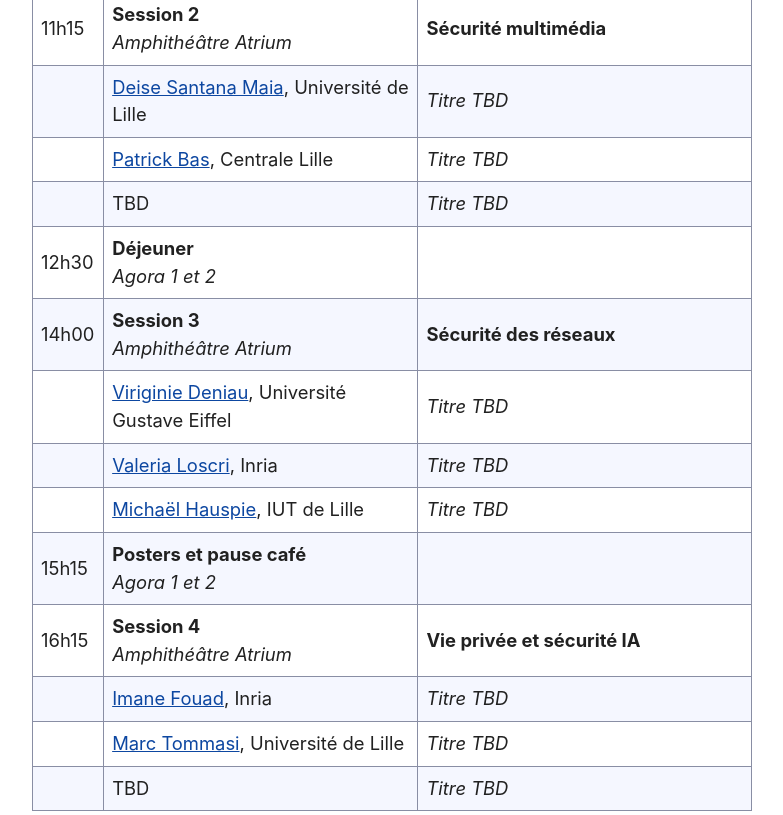
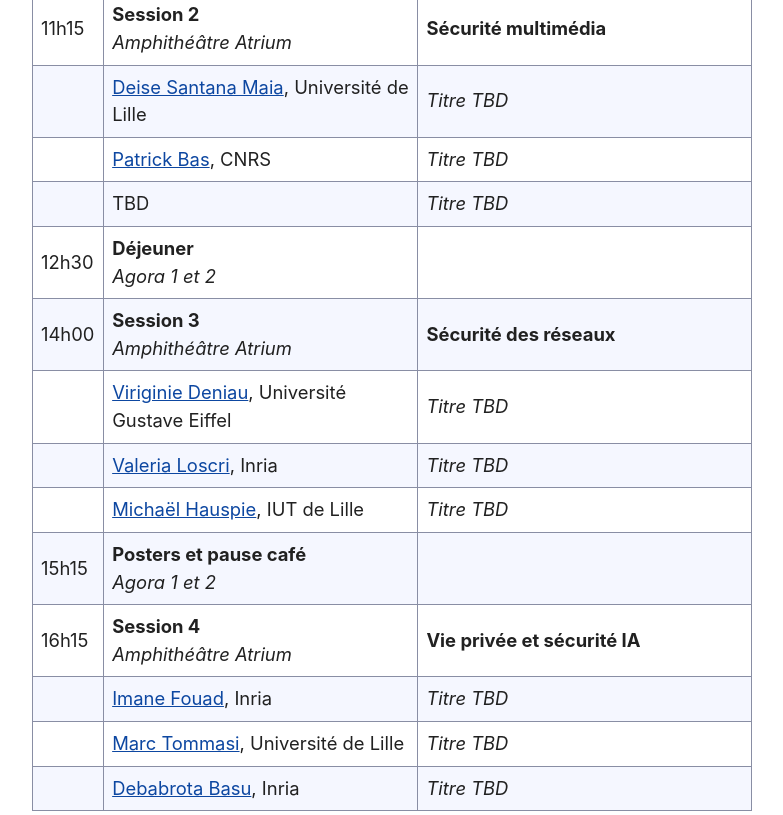
Before and after one commit to securityatcristal/securityatcristal.github.io, a plain HTML site: page index.html in a window 1280 px wide. Shown: the part 1552-2367 px from the top of the page, without its empty margins (248-1031 px from the left). Drawn offline with Linux system fonts and the light colour scheme; a script that the page names is missing.

Commit message:
MAJ Patrick Bas et Debabrota Basu

```diff
--- a/index.html
+++ b/index.html
@@ -87,7 +87,7 @@
           </tr>
           <tr>
             <td></td>
-            <td><a href=" http://patrickbas.ec-lille.fr">Patrick Bas</a>, Centrale Lille</td>
+            <td><a href=" http://patrickbas.ec-lille.fr">Patrick Bas</a>, CNRS</td>
             <td><i>Titre TBD</i></td>
           </tr>
           <tr>
@@ -143,7 +143,7 @@
               </tr>
               <tr>
                 <td></td>
-                <td>TBD</td>
+                <td><a href="https://debabrota-basu.github.io/">Debabrota Basu</a>, Inria</td>
                 <td><i>Titre TBD</i></td>
               </tr>
   </tbody>
```
